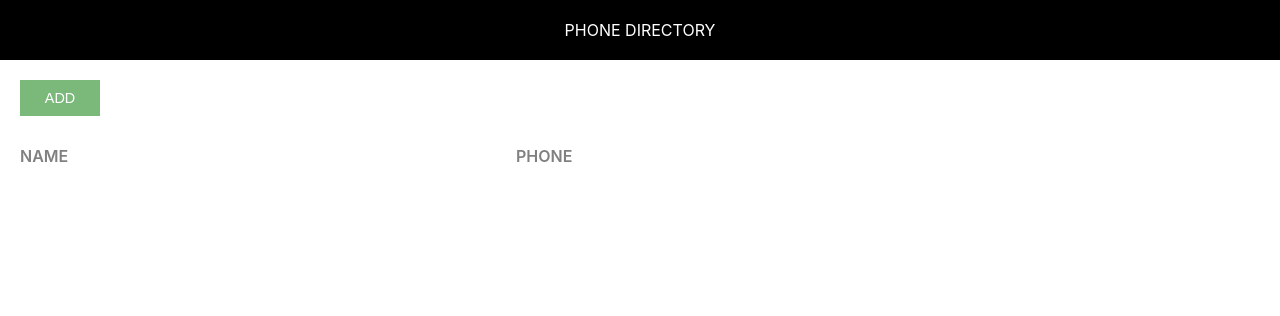
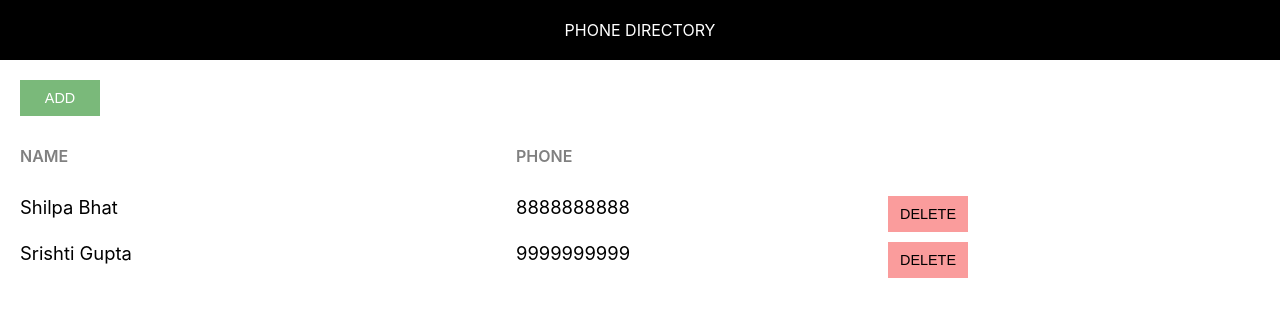
Before and after one commit to rakshit1999/phone-directory, a React (Create React App) app: page / in a window 1280 px wide. Shown: the top 316 px of the page. Built offline with nearby package versions, Linux system fonts and the light colour scheme.

Commit message:
Dynamic Content: Added 'Delete' Button

```diff
--- a/src/App.css
+++ b/src/App.css
@@ -42,3 +42,8 @@
     color: #808080;
     text-transform: uppercase;
 }
+
+.delete-btn {
+    background: #fa9c9c;
+    color: #000;
+}
--- a/src/App.js
+++ b/src/App.js
@@ -4,6 +4,21 @@
 
 class App extends Component{
   render(){
+
+
+    let subscribers = [
+      {
+        id: 1,
+        name: "Shilpa Bhat",
+        phone: "8888888888"
+      },
+      {
+        id: 2,
+        name: "Srishti Gupta",
+        phone: "9999999999"
+      }
+    ];
+
   return (
    <div>
        <Header />
@@ -14,10 +29,21 @@
             <span className="grid-item name-heading">Name</span>
             <span className="grid-item phone-heading">Phone</span>
           </div>
+
+          {
+            subscribers.map(sub => {
+              return <div key={sub.id} className="grid-container">
+              <span className="grid-item">{sub.name}</span>
+              <span className="grid-item">{sub.phone}</span>
+              <span className="grid-item action-btn-container">
+                  <button className="custom-btn delete-btn">Delete</button>
+              </span>
         </div>
-   </div>
-  );
+            })
+          }
+          </div>
+         </div>
+   );
+  }
 }
-}
-
 export default App;
```
